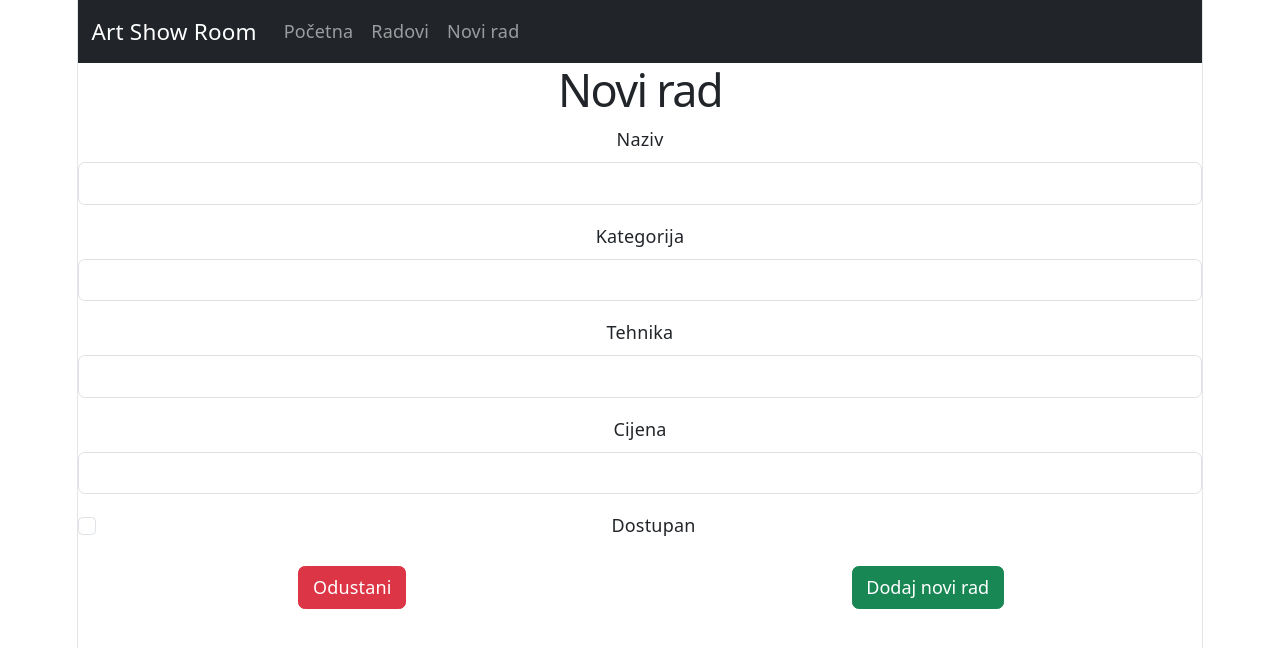
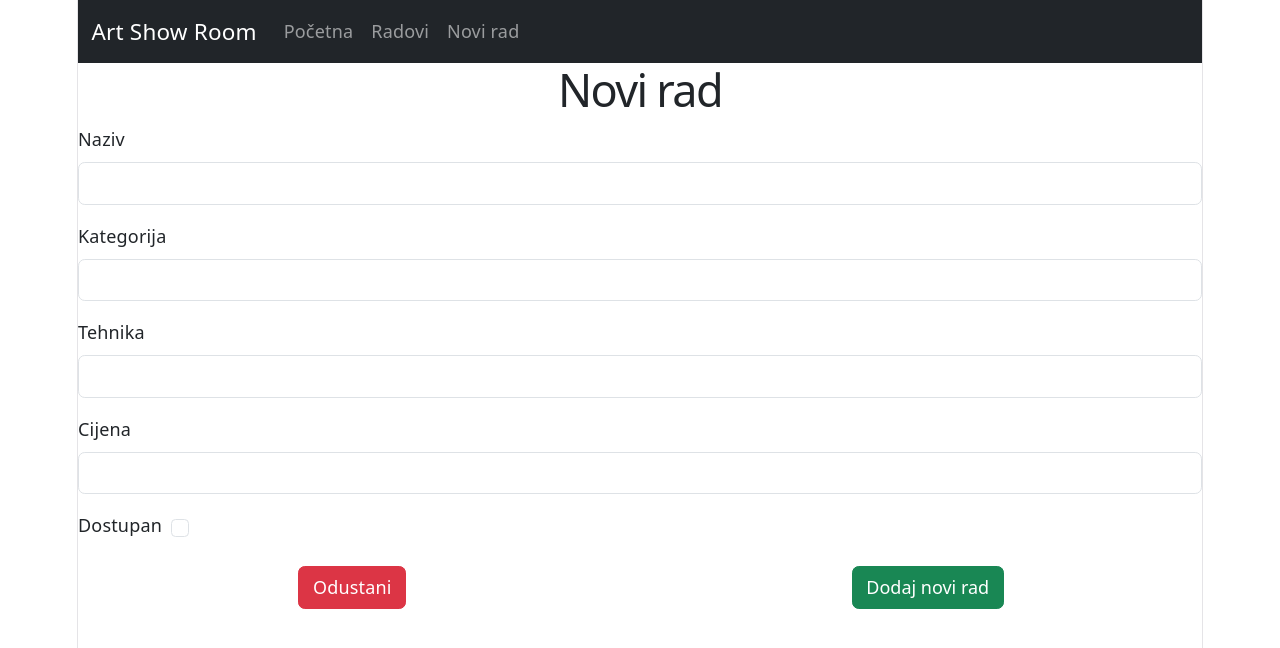
Before and after one commit to skusec/ArtShowRoom, a React (Vite) app: page /radovi/novi in a window 1280 px wide. Shown: the top 648 px of the page. Built offline with nearby package versions, Linux system fonts and the light colour scheme.

Commit message:
Poravnate labele i uređen checkbox Dostupan u formama

```diff
--- a/src/pages/radovi/RadNovi.jsx
+++ b/src/pages/radovi/RadNovi.jsx
@@ -47,7 +47,7 @@ export default function RadNovi() {
 
       <Form onSubmit={obradiSubmit}>
 
-        <Form.Group className="mb-3">
+        <Form.Group className="mb-3 text-start">
           <Form.Label>Naziv</Form.Label>
 
           <Form.Control
@@ -58,7 +58,7 @@ export default function RadNovi() {
         </Form.Group>
 
 
-        <Form.Group className="mb-3">
+        <Form.Group className="mb-3 text-start">
           <Form.Label>Kategorija</Form.Label>
 
           <Form.Control
@@ -69,7 +69,7 @@ export default function RadNovi() {
         </Form.Group>
 
 
-        <Form.Group className="mb-3">
+        <Form.Group className="mb-3 text-start">
           <Form.Label>Tehnika</Form.Label>
 
           <Form.Control
@@ -80,7 +80,7 @@ export default function RadNovi() {
         </Form.Group>
 
 
-        <Form.Group className="mb-3">
+        <Form.Group className="mb-3 text-start">
           <Form.Label>Cijena</Form.Label>
 
           <Form.Control
@@ -92,10 +92,16 @@ export default function RadNovi() {
         </Form.Group>
 
 
-        <Form.Group className="mb-3">
-          <Form.Check
+        <Form.Group
+          className="mb-3 text-start d-flex align-items-center gap-2"
+          controlId="dostupan"
+        >
+          <Form.Label className="mb-0">
+            Dostupan
+          </Form.Label>
+
+          <Form.Check.Input
             type="checkbox"
-            label="Dostupan"
             checked={dostupan}
             onChange={(e) => setDostupan(e.target.checked)}
           />
--- a/src/pages/radovi/RadPromjena.jsx
+++ b/src/pages/radovi/RadPromjena.jsx
@@ -77,7 +77,7 @@ export default function RadPromjena() {
 
       <Form onSubmit={obradiSubmit}>
 
-        <Form.Group className="mb-3">
+        <Form.Group className="mb-3 text-start">
           <Form.Label>Naziv</Form.Label>
 
           <Form.Control
@@ -88,7 +88,7 @@ export default function RadPromjena() {
         </Form.Group>
 
 
-        <Form.Group className="mb-3">
+        <Form.Group className="mb-3 text-start">
           <Form.Label>Kategorija</Form.Label>
 
           <Form.Control
@@ -99,7 +99,7 @@ export default function RadPromjena() {
         </Form.Group>
 
 
-        <Form.Group className="mb-3">
+        <Form.Group className="mb-3 text-start">
           <Form.Label>Tehnika</Form.Label>
 
           <Form.Control
@@ -110,7 +110,7 @@ export default function RadPromjena() {
         </Form.Group>
 
 
-        <Form.Group className="mb-3">
+        <Form.Group className="mb-3 text-start">
           <Form.Label>Cijena</Form.Label>
 
           <Form.Control
@@ -122,10 +122,16 @@ export default function RadPromjena() {
         </Form.Group>
 
 
-        <Form.Group className="mb-3">
-          <Form.Check
+        <Form.Group
+          className="mb-3 text-start d-flex align-items-center gap-2"
+          controlId="dostupan"
+        >
+          <Form.Label className="mb-0">
+            Dostupan
+          </Form.Label>
+
+          <Form.Check.Input
             type="checkbox"
-            label="Dostupan"
             checked={dostupan}
             onChange={(e) => setDostupan(e.target.checked)}
           />
```
